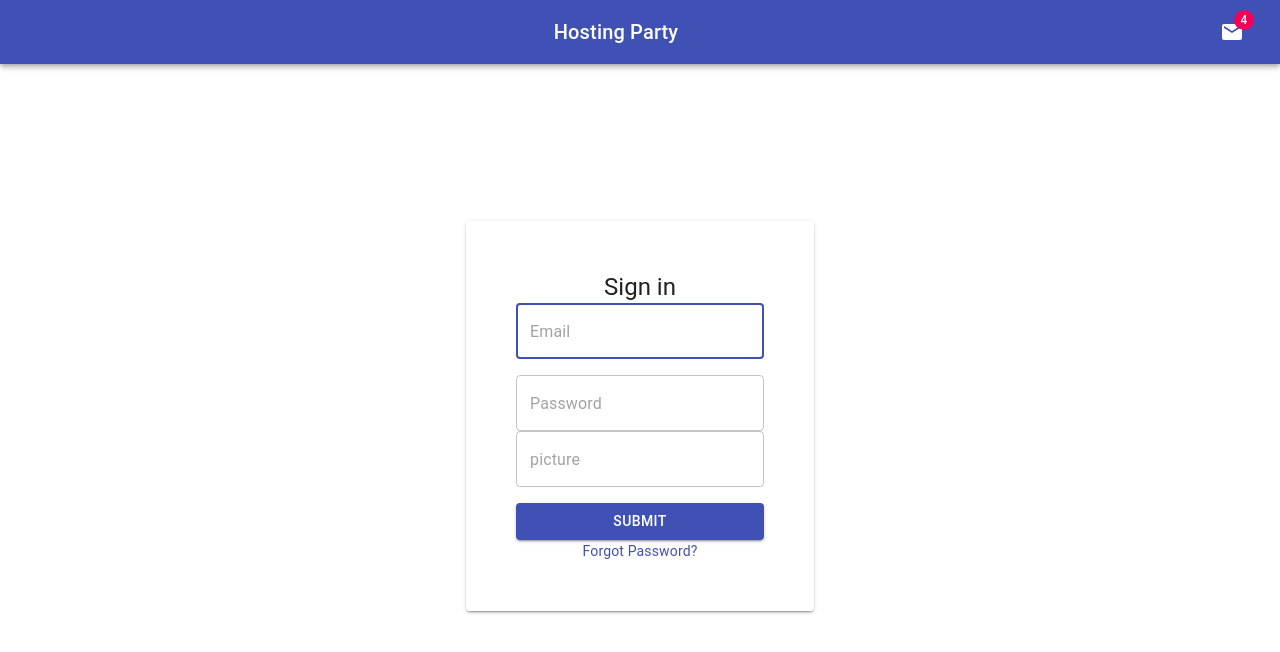
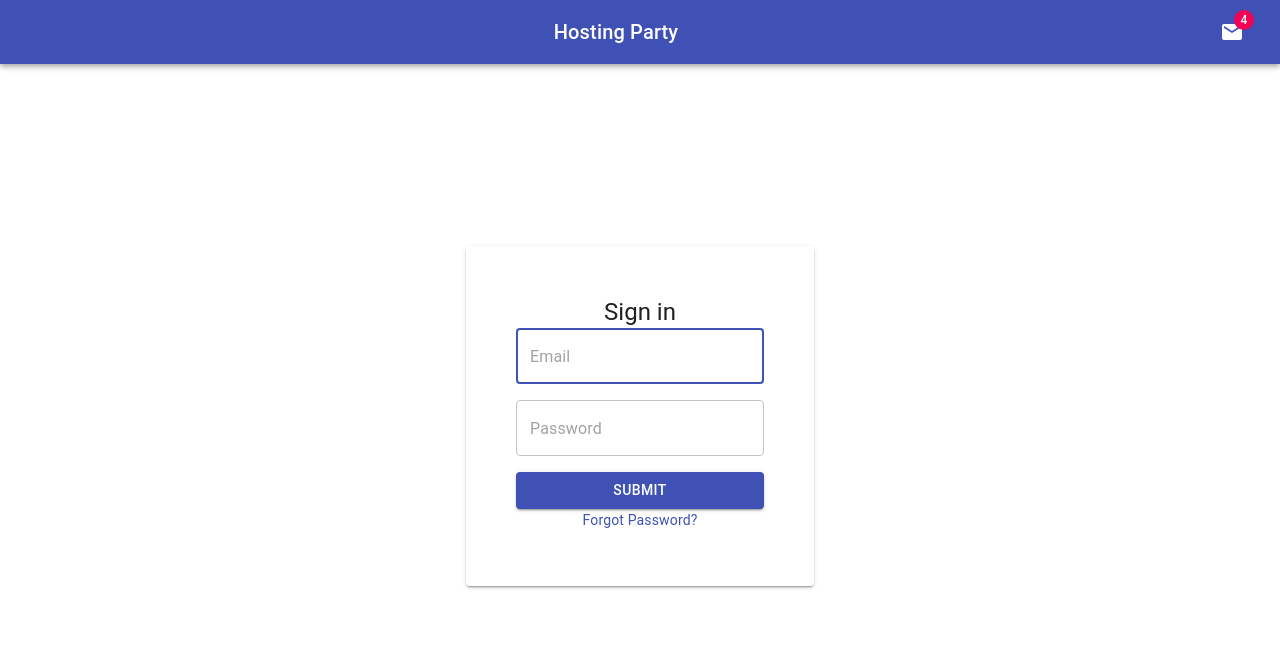
Before and after one commit to HostingParty/HostingApp, a React (Create React App) app in the folder client/: page / in a window 1280 px wide. Shown: the top 652 px of the page. Built offline with nearby package versions, Linux system fonts and the light colour scheme.

Commit message:
removing pic input

```diff
--- a/client/src/components/Login/index.js
+++ b/client/src/components/Login/index.js
@@ -83,12 +83,6 @@ this.setState({
 }
 required
 />
-
-<Grid item>
-<TextField type="text" placeholder="picture" variant="outlined">
-
-</TextField>
-</Grid>
 </Grid>
 <Grid item>
 <Button variant="contained" color="primary" type="submit" className="button-block"
```
